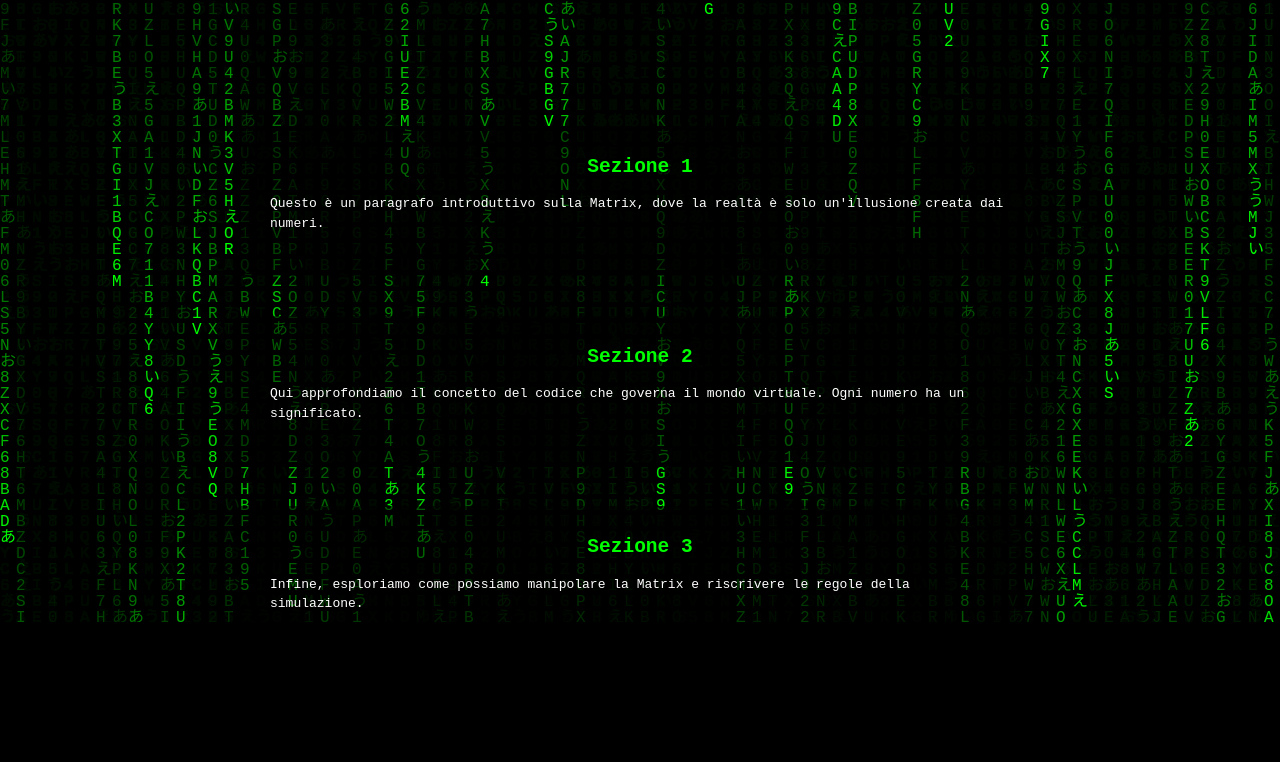
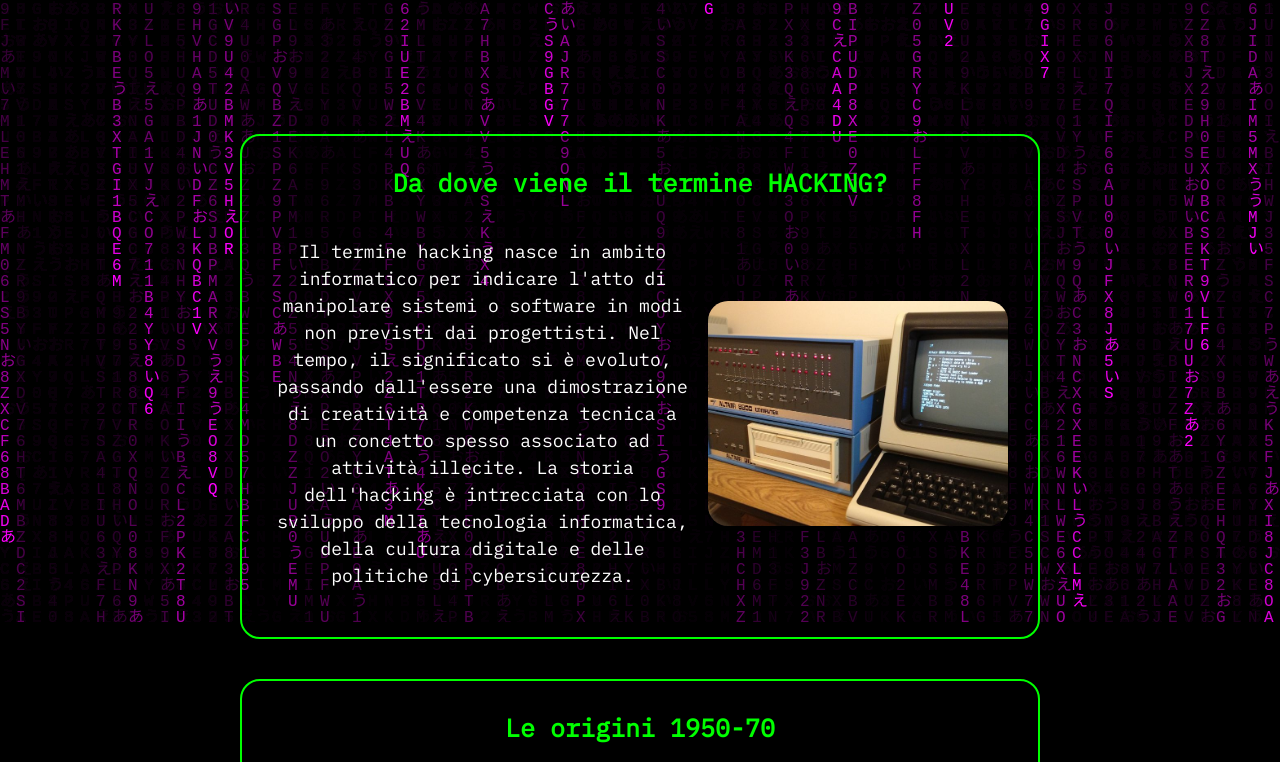
Before and after one commit to LeleBoniii/HackSite, a plain HTML site: page index.html in a window 1280 px wide. Shown: the part 178-940 px from the top of the page. Drawn offline with Linux system fonts and the light colour scheme.

Commit message:
aggiunta img allineata img, aggiunto font, aggiunta animazione paragrafi

```diff
--- a/css/style.css
+++ b/css/style.css
@@ -1,3 +1,9 @@
+@font-face {
+    font-family: "Hack";
+    src: url(../fonts/IBMPlexMono-Regular.ttf);
+}
+
+
 body {
     margin: 0;
     background: black;
@@ -24,6 +30,7 @@ canvas {
 h1 {
     font-size: 3rem;
     margin: 0;
+    font-family: "Hack";
 }
 
 .content {
@@ -35,18 +42,53 @@ h1 {
 }
 
 .section {
-    background: rgba(0, 0, 0, 0.6);
+
     padding: 30px;
+    background: rgba(0, 0, 0, 0.4);
     margin-bottom: 40px;
+    border-radius: 20px;
+    border: #0F0 solid;
+    border-width: 2px;
+
+    transition: linear;
+    transition-duration: 200ms;
+
 
 }
+
+.section:hover{
+
+    background: rgba(0, 0, 0, 1);
+    box-shadow: 5px 5px 5px 5px #0F0;
+    transform: scale(1.01);
+}
+
+.allineamoentoimgs{
+    display: flex;
+     align-items: flex-start;
+    gap: 15px;
+}
+
 
 h2 {
     color: #0F0;
     margin-top: 0;
     text-align: center;
+    font-size: 25px;
+    font-family: "Hack";
 }
 
 p {
     line-height: 1.5;
+    font-size: 18px;
+    text-align: center;
+    font-family: "Hack";
 }
+
+
+img{
+   width: 300px;
+   margin-top: auto;
+   margin-bottom: auto;
+   border-radius: 20px;
+}
--- a/index.html
+++ b/index.html
@@ -16,14 +16,53 @@
     </div>
 
 <div class="content">
+
+
     <div class="section">
-        <h2>Sezione 1</h2>
-        <p>Questo è un paragrafo introduttivo sulla Matrix, dove la realtà è solo un'illusione creata dai numeri.</p>
+        <h2>Da dove viene il termine HACKING?</h2>
+        <div class="allineamoentoimgs">
+            <p>Il termine hacking nasce in ambito informatico per indicare l'atto di manipolare sistemi o software in modi non previsti
+        dai progettisti. Nel tempo, il significato si è evoluto, passando dall'essere una dimostrazione di creatività e
+        competenza tecnica a un concetto spesso associato ad attività illecite. La storia dell'hacking è intrecciata con lo
+        sviluppo della tecnologia informatica, della cultura digitale e delle politiche di cybersicurezza.</p>
+        <img src="./imgs/But What Could You Actually Do With An Altair 8800_.jpg" alt="">
+        </div>
+
     </div>
+
+
     <div class="section">
-        <h2>Sezione 2</h2>
-        <p>Qui approfondiamo il concetto del codice che governa il mondo virtuale. Ogni numero ha un significato.</p>
+        <h2>Le origini 1950-70</h2>
+        <p>L'hacking nasce al MIT come attività creativa e tecnica. Gli studenti modificavano sistemi per migliorarli, senza fini
+        illeciti. È l'inizio della cultura hacker, fatta di curiosità, ingegno e passione per la programmazione.</p>
+
     </div>
+
+
+    <div class="section">
+        <h2>Sezione 3</h2>
+        <p>Infine, esploriamo come possiamo manipolare la Matrix e riscrivere le regole della simulazione.</p>
+    </div>
+
+
+    <div class="section">
+        <h2>Sezione 3</h2>
+        <p>Infine, esploriamo come possiamo manipolare la Matrix e riscrivere le regole della simulazione.</p>
+    </div>
+
+
+    <div class="section">
+        <h2>Sezione 3</h2>
+        <p>Infine, esploriamo come possiamo manipolare la Matrix e riscrivere le regole della simulazione.</p>
+    </div>
+
+
+    <div class="section">
+        <h2>Sezione 3</h2>
+        <p>Infine, esploriamo come possiamo manipolare la Matrix e riscrivere le regole della simulazione.</p>
+    </div>
+
+
     <div class="section">
         <h2>Sezione 3</h2>
         <p>Infine, esploriamo come possiamo manipolare la Matrix e riscrivere le regole della simulazione.</p>
--- a/javascript/java.js
+++ b/javascript/java.js
@@ -20,7 +20,7 @@ function drawMatrix() {
   ctx.fillRect(0, 0, canvas.width, canvas.height);
 
   // Colore del testo
-  ctx.fillStyle = "#0F0";
+  ctx.fillStyle = "#ff00ff";
   ctx.font = fontSize + "px monospace";
 
   for (let i = 0; i < drops.length; i++) {
```
Also changed, not shown: fonts/IBMPlexMono-Bold.ttf (added), fonts/IBMPlexMono-BoldItalic.ttf (added), fonts/IBMPlexMono-ExtraLight.ttf (added), fonts/IBMPlexMono-ExtraLightItalic.ttf (added), fonts/IBMPlexMono-Italic.ttf (added), fonts/IBMPlexMono-Light.ttf (added), fonts/IBMPlexMono-LightItalic.ttf (added), fonts/IBMPlexMono-Medium.ttf (added), fonts/IBMPlexMono-MediumItalic.ttf (added), fonts/IBMPlexMono-Regular.ttf (added), fonts/IBMPlexMono-SemiBold.ttf (added), fonts/IBMPlexMono-SemiBoldItalic.ttf (added), fonts/IBMPlexMono-Thin.ttf (added), fonts/IBMPlexMono-ThinItalic.ttf (added), 1 more files.
